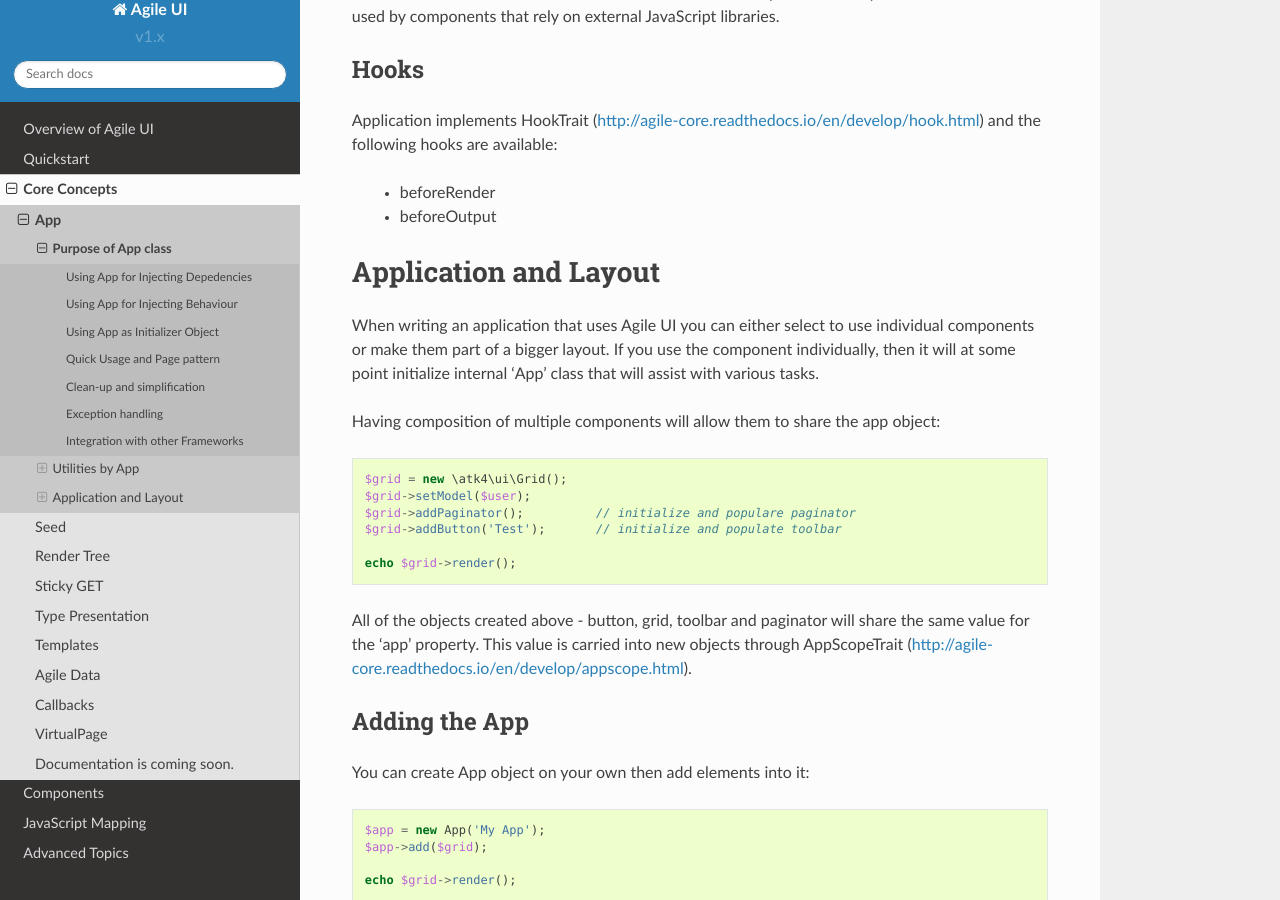
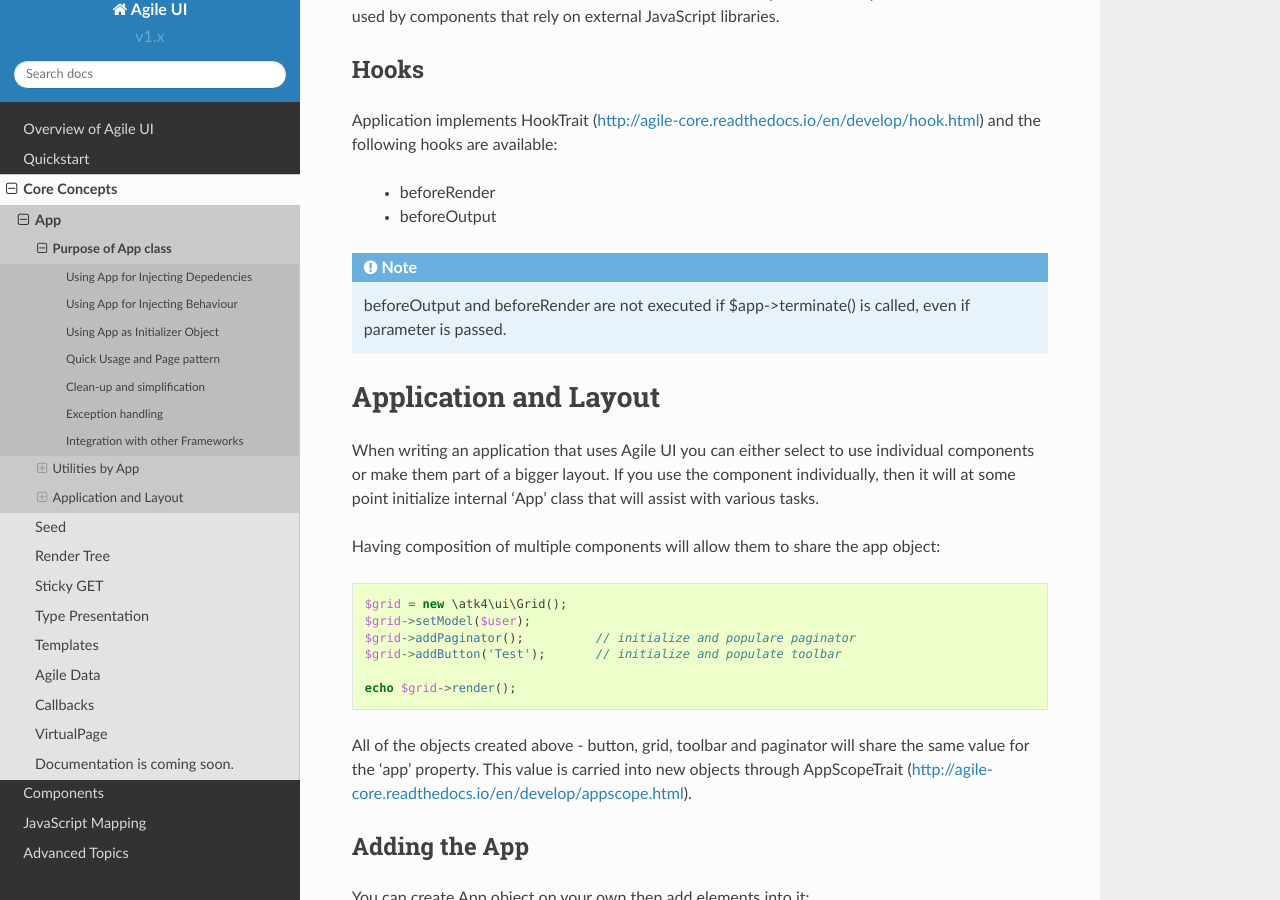
Before and after one commit to atk4/ui, a Sphinx documentation site: the page built from docs/app.rst, in a window 1280 px wide and 900 px high, scrolled down 9165 px. Built offline with Sphinx 7.4.7 and the Read the Docs theme 2.0.0, drawn with Linux system fonts in a browser that asks for light colours; pages that are not in the unit, such as notebooks, are missing from menus; cross-references to code outside the pages are shown as plain code.

Commit message:
clarification in the doc

```diff
--- a/docs/app.rst
+++ b/docs/app.rst
@@ -324,6 +324,10 @@
  - beforeOutput
 
 
+.. note:: beforeOutput and beforeRender are not executed if $app->terminate() is called, even
+    if parameter is passed.
+
+
 Application and Layout
 ======================
 
```
